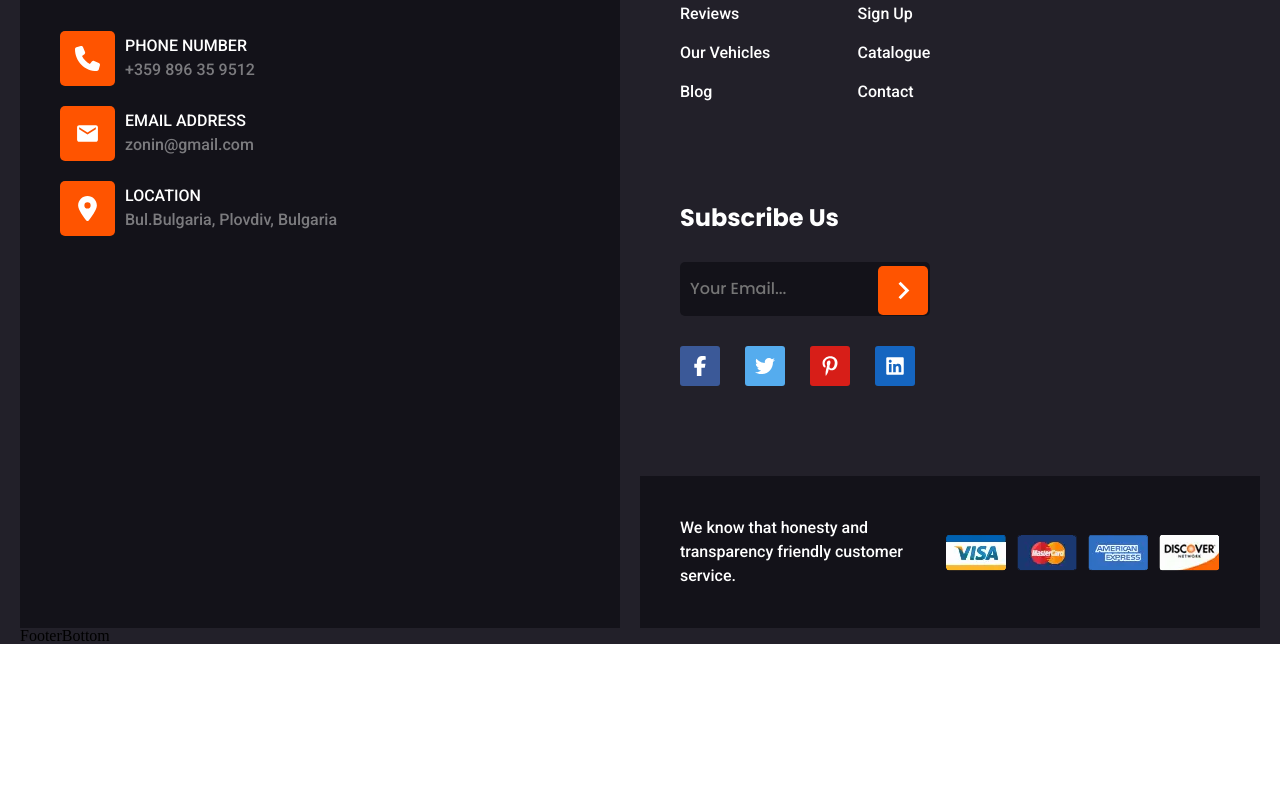
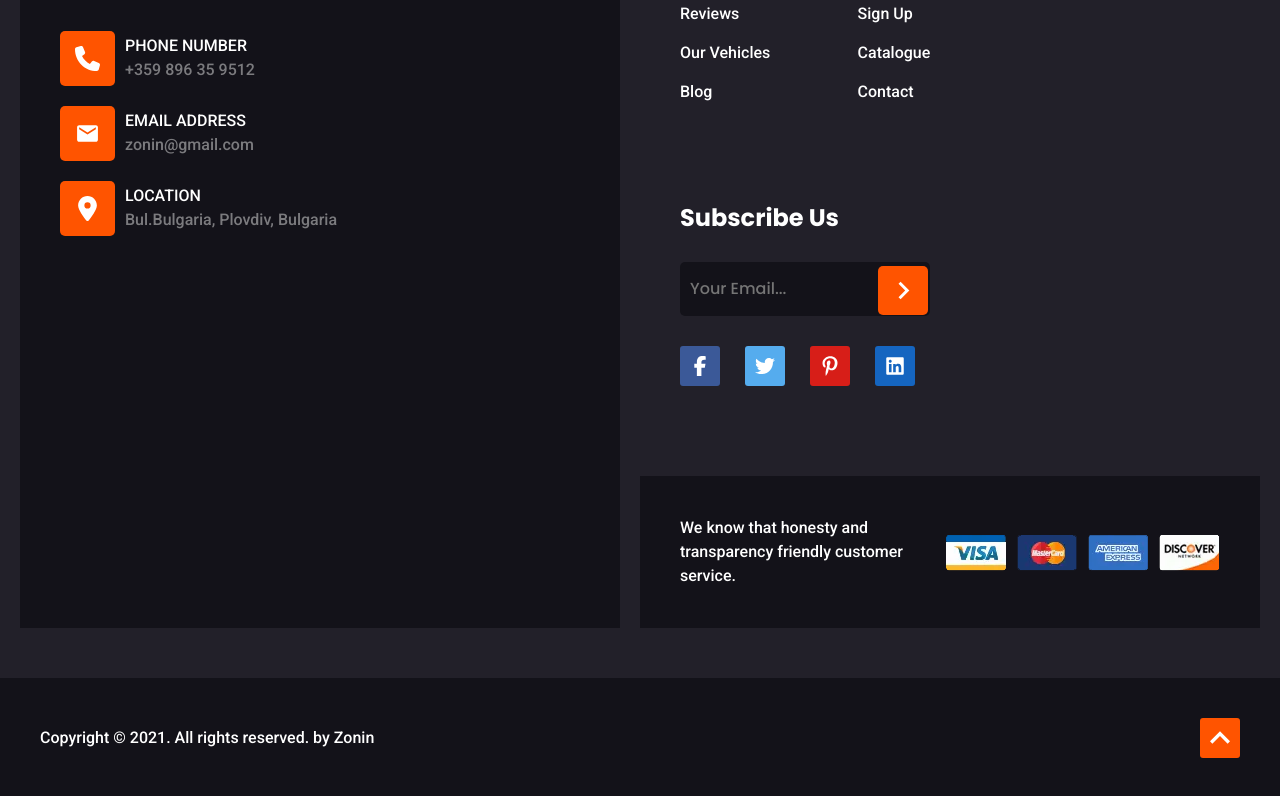
Before and after one commit to iamalexninov/zonin-dealership, a React (Vite) app in the folder client/: page / in a window 1280 px wide. Shown: the part 5464-6260 px from the top of the page. Before the commit the page ends 6108 px from the top, so only its background shows below. Built offline with nearby package versions, Linux system fonts and the light colour scheme.

Commit message:
client: added footer bottom

```diff
--- a/client/src/components/footer/Footer.jsx
+++ b/client/src/components/footer/Footer.jsx
@@ -9,9 +9,9 @@ export const Footer = () => {
       <Wrapper>
         <div className={styles.container}>
           <FooterTop />
-          <FooterBottom />
         </div>
       </Wrapper>
+      <FooterBottom />
     </section>
   );
 };
--- a/client/src/components/footer/footer-bottom/FooterBottom.jsx
+++ b/client/src/components/footer/footer-bottom/FooterBottom.jsx
@@ -1,5 +1,37 @@
 import styles from "./style.module.css";
+import { Icon } from "../../common/icon/Icon";
+import { dynamicStyles } from "../../../utils/dynamicStyles";
 
 export const FooterBottom = () => {
-  return <div>FooterBottom</div>;
+  const useIconStyles = {
+    ...dynamicStyles,
+    baseStyle: {
+      ...dynamicStyles.baseStyle,
+      backgroundColor: "var(--orange)",
+      color: "var(--white)",
+      borderRadius: "3px",
+    },
+    hoverStyle: {
+      ...dynamicStyles.hoverStyle,
+      backgroundColor: "transparent",
+      color: "var(--orange)",
+      border: "1px solid var(--orange)",
+    },
+  };
+
+  return (
+    <div className={styles.footer_bottom}>
+      <p className={styles.paragraph}>
+        Copyright © 2021. All rights reserved. by Zonin
+      </p>
+      <div className={styles.icon_box}>
+        <Icon
+          type="arrowUp"
+          size={40}
+          baseStyle={useIconStyles.baseStyle}
+          hoverStyle={useIconStyles.hoverStyle}
+        />
+      </div>
+    </div>
+  );
 };
--- a/client/src/components/footer/footer-bottom/style.module.css
+++ b/client/src/components/footer/footer-bottom/style.module.css
@@ -0,0 +1,19 @@
+.footer_bottom {
+  display: flex;
+  gap: 10px;
+  align-items: center;
+  justify-content: space-between;
+  padding: 40px;
+  background-color: var(--dark-purple-gray);
+}
+
+.paragraph {
+  color: var(--white);
+}
+
+.icon_box {
+  display: flex;
+  justify-content: center;
+  align-items: center;
+
+}
--- a/client/src/components/footer/footer-top/style.module.css
+++ b/client/src/components/footer/footer-top/style.module.css
@@ -3,6 +3,7 @@
   flex-direction: column;
   gap: 20px;
   align-items: center;
+  margin-bottom: 50px;
 }
 
 .container {
```
